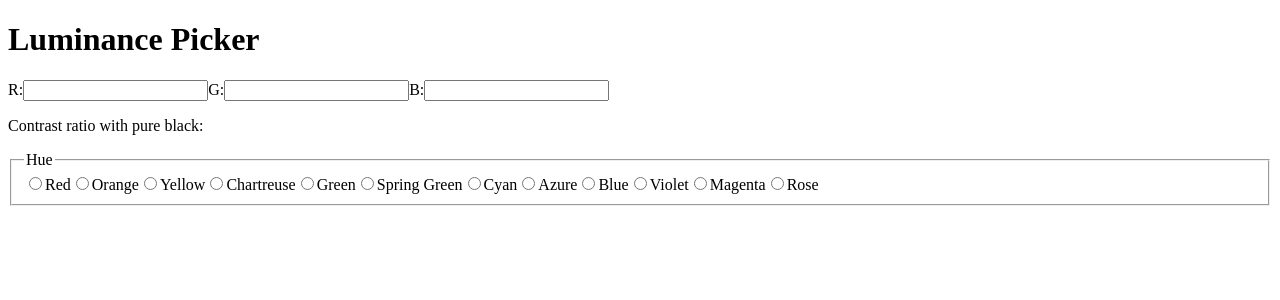
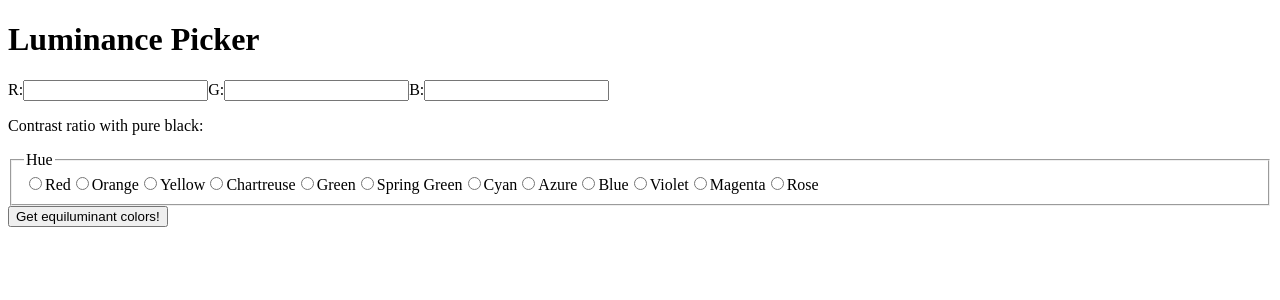
Before and after one commit to masakudamatsu/equiluminant-color-picker, a Next.js app in the folder app/: page / in a window 1280 px wide. Shown: the top 300 px of the page. Built offline with nearby package versions, Linux system fonts and the light colour scheme.

Commit message:
Redirect the user to /results when clicking the submit button #18

```diff
--- a/app/pages/index.js
+++ b/app/pages/index.js
@@ -1,8 +1,15 @@
 import PropTypes from 'prop-types';
+import {useRouter} from 'next/router';
+
 import InputRGB from '../components/InputRGB';
 import InputHue from '../components/InputHue';
 
 function HomePage(props) {
+  const router = useRouter();
+  const handleClick = e => {
+    e.preventDefault();
+    router.push('/results');
+  };
   return (
     <>
       <h1>Luminance Picker</h1>
@@ -16,6 +23,9 @@ function HomePage(props) {
       />
       <p>{`Contrast ratio with pure black: ${props.contrastRatio}`}</p>
       <InputHue />
+      <button type="submit" onClick={handleClick}>
+        Get equiluminant colors!
+      </button>
     </>
   );
 }
```
